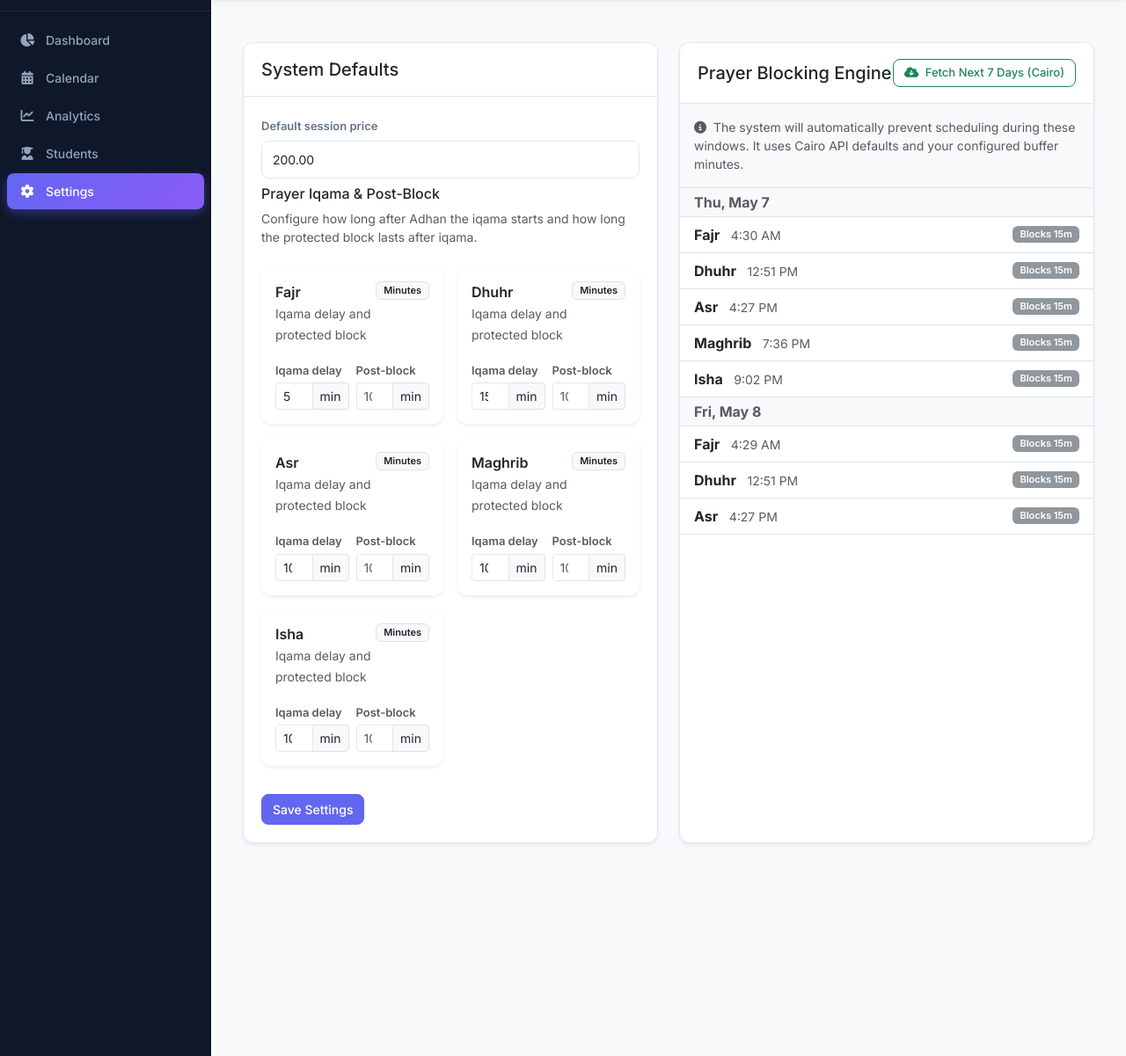
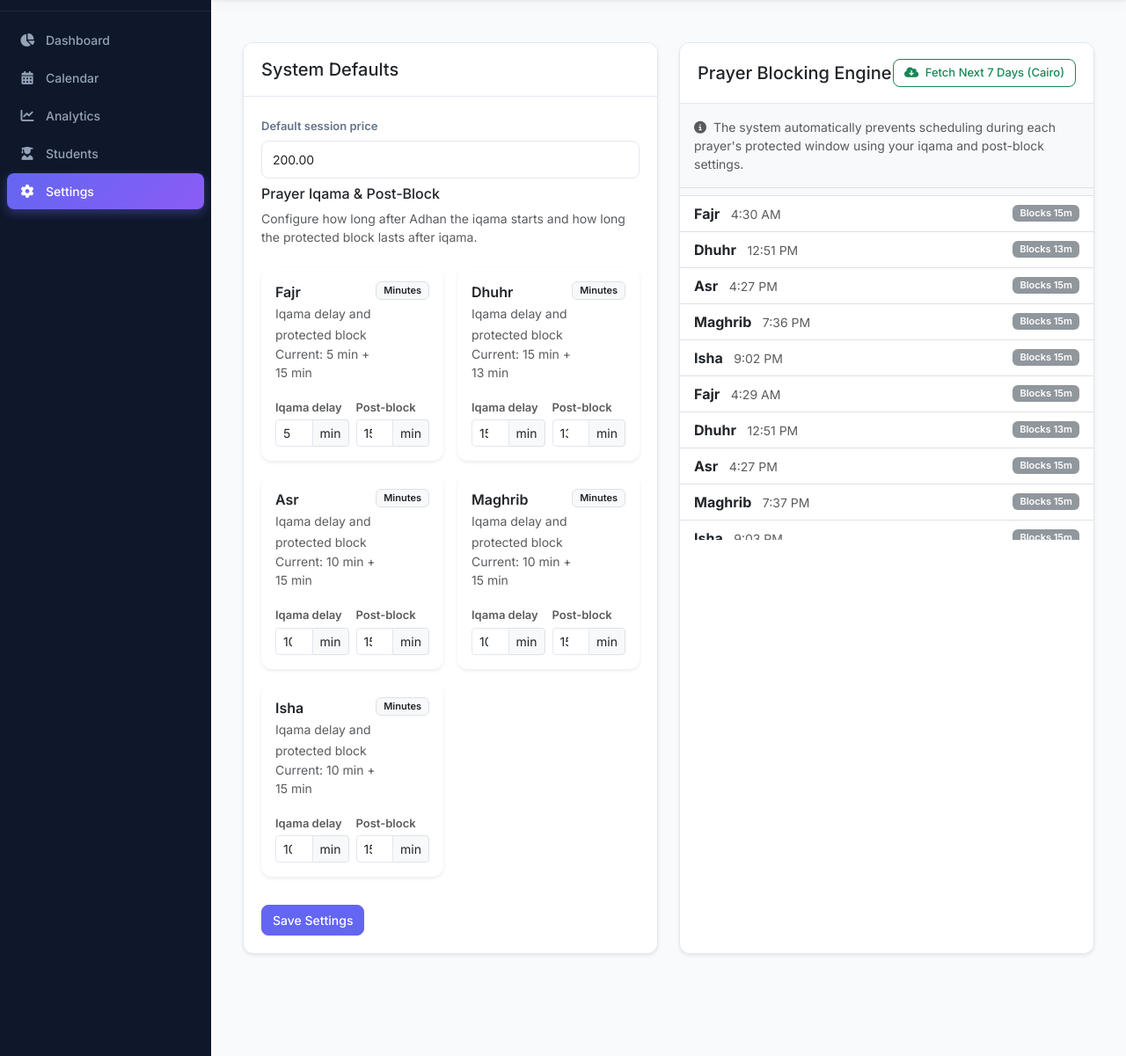
Before and after one commit to AhmedHashim04/TutorStud, a Django app: page /settings/ in a window 1280 px wide. Shown: the part 64-1265 px from the top of the page at 88% size. Run offline with Django 5.2, Linux system fonts and the light colour scheme; data comes from the database, SQL or seed files in the repository; both versions use the stored data as it was after the commit; data that the repository does not hold is empty.

Commit message:
feat: enhance global settings form to include post-block settings for prayers and update settings view to display current configurations

```diff
--- a/scheduler/forms.py
+++ b/scheduler/forms.py
@@ -218,7 +218,11 @@ class GlobalSettingsForm(forms.ModelForm):
 
     class Meta:
         model = GlobalSettings
-        fields = ['default_session_price', 'fajr_iqama_delay', 'dhuhr_iqama_delay', 'asr_iqama_delay', 'maghrib_iqama_delay', 'isha_iqama_delay']
+        fields = [
+            'default_session_price',
+            'fajr_iqama_delay', 'dhuhr_iqama_delay', 'asr_iqama_delay', 'maghrib_iqama_delay', 'isha_iqama_delay',
+            'fajr_post_block', 'dhuhr_post_block', 'asr_post_block', 'maghrib_post_block', 'isha_post_block',
+        ]
         widgets = {
             'default_session_price': forms.NumberInput(attrs={'class': 'form-control'})
         }
@@ -236,7 +240,6 @@ class GlobalSettingsForm(forms.ModelForm):
                 'class': common_input_class,
                 'min': 0,
                 'step': 1,
-                'placeholder': '10',
             })
         self.fields['default_session_price'].widget.attrs.update({'class': 'form-control'})
 
--- a/scheduler/services.py
+++ b/scheduler/services.py
@@ -48,6 +48,12 @@ def get_prayer_protected_period(prayer_obj, settings_obj=None):
 
     prayer_end = prayer_start + timedelta(minutes=post_block)
     return prayer_start, prayer_end
+
+
+def get_prayer_block_minutes(prayer_obj, settings_obj=None):
+    """Return the current configured protected duration in minutes for a prayer."""
+    start_dt, end_dt = get_prayer_protected_period(prayer_obj, settings_obj=settings_obj)
+    return max(0, int((end_dt - start_dt).total_seconds() // 60))
 
 def validate_session(start_time, duration_minutes, exclude_session_id=None, student_id=None):
     """
--- a/scheduler/views.py
+++ b/scheduler/views.py
@@ -7,7 +7,7 @@ from django.core.paginator import Paginator
 from datetime import timedelta
 from .models import Session, Student, RecurringSchedule, GlobalSettings, PrayerTime, COUNTRY_CHOICES
 from .forms import StudentForm, ManualSessionForm, GlobalSettingsForm, SessionRescheduleForm
-from .services import generate_sessions_for_student, generate_sessions_for_all_active_students, sync_future_sessions_for_student, CAIRO_TZ, fetch_cairo_prayer_times
+from .services import generate_sessions_for_student, generate_sessions_for_all_active_students, sync_future_sessions_for_student, CAIRO_TZ, fetch_cairo_prayer_times, get_prayer_block_minutes
 from datetime import datetime
 
 
@@ -401,11 +401,19 @@ def settings_view(request):
         form = GlobalSettingsForm(instance=settings_obj)
 
     today = timezone.localdate(timezone=CAIRO_TZ)
-    prayers = PrayerTime.objects.filter(date__gte=today, date__lte=today + timedelta(days=6)).order_by('date', 'adhan_time')
+    prayer_qs = PrayerTime.objects.filter(date__gte=today, date__lte=today + timedelta(days=6)).order_by('date', 'adhan_time')
+    prayers = []
+    for prayer in prayer_qs:
+        prayers.append({
+            'obj': prayer,
+            'block_minutes': get_prayer_block_minutes(prayer, settings_obj=settings_obj),
+            'iqama_delay': settings_obj.get_iqama_delay(prayer.prayer),
+        })
 
     return render(request, 'scheduler/settings.html', {
         'form': form,
         'prayers': prayers,
+        'settings_obj': settings_obj,
         'student_form': StudentForm(),
         'session_form': ManualSessionForm(),
         'students': Student.objects.filter(is_active=True),
--- a/templates/scheduler/settings.html
+++ b/templates/scheduler/settings.html
@@ -35,6 +35,7 @@
                                                     <div>
                                                         <div class="fw-semibold">{% trans "Fajr" %}</div>
                                                         <small class="text-muted">{% trans "Iqama delay and protected block" %}</small>
+                                                        <small class="text-muted d-block">{% trans "Current" %}: {{ form.fajr_iqama_delay.value|default_if_none:"" }} min + {{ form.fajr_post_block.value|default_if_none:"" }} min</small>
                                                     </div>
                                                     <span class="badge bg-light text-dark border">{% trans "Minutes" %}</span>
                                                 </div>
@@ -65,6 +66,7 @@
                                                     <div>
                                                         <div class="fw-semibold">{% trans "Dhuhr" %}</div>
                                                         <small class="text-muted">{% trans "Iqama delay and protected block" %}</small>
+                                                        <small class="text-muted d-block">{% trans "Current" %}: {{ form.dhuhr_iqama_delay.value|default_if_none:"" }} min + {{ form.dhuhr_post_block.value|default_if_none:"" }} min</small>
                                                     </div>
                                                     <span class="badge bg-light text-dark border">{% trans "Minutes" %}</span>
                                                 </div>
@@ -95,6 +97,7 @@
                                                     <div>
                                                         <div class="fw-semibold">{% trans "Asr" %}</div>
                                                         <small class="text-muted">{% trans "Iqama delay and protected block" %}</small>
+                                                        <small class="text-muted d-block">{% trans "Current" %}: {{ form.asr_iqama_delay.value|default_if_none:"" }} min + {{ form.asr_post_block.value|default_if_none:"" }} min</small>
                                                     </div>
                                                     <span class="badge bg-light text-dark border">{% trans "Minutes" %}</span>
                                                 </div>
@@ -125,6 +128,7 @@
                                                     <div>
                                                         <div class="fw-semibold">{% trans "Maghrib" %}</div>
                                                         <small class="text-muted">{% trans "Iqama delay and protected block" %}</small>
+                                                        <small class="text-muted d-block">{% trans "Current" %}: {{ form.maghrib_iqama_delay.value|default_if_none:"" }} min + {{ form.maghrib_post_block.value|default_if_none:"" }} min</small>
                                                     </div>
                                                     <span class="badge bg-light text-dark border">{% trans "Minutes" %}</span>
                                                 </div>
@@ -155,6 +159,7 @@
                                                     <div>
                                                         <div class="fw-semibold">{% trans "Isha" %}</div>
                                                         <small class="text-muted">{% trans "Iqama delay and protected block" %}</small>
+                                                        <small class="text-muted d-block">{% trans "Current" %}: {{ form.isha_iqama_delay.value|default_if_none:"" }} min + {{ form.isha_post_block.value|default_if_none:"" }} min</small>
                                                     </div>
                                                     <span class="badge bg-light text-dark border">{% trans "Minutes" %}</span>
                                                 </div>
@@ -205,10 +210,10 @@
                     <div class="p-3 bg-light border-bottom">
                         <small class="text-muted d-block">
                             <i class="fas fa-info-circle me-1"></i>
-                            The system will automatically prevent scheduling during these windows. It uses Cairo API defaults and your configured buffer minutes.
+                                {% trans "The system automatically prevents scheduling during each prayer's protected window using your iqama and post-block settings." %}
                         </small>
                     </div>
-                    {% if prayers %}
+                            {% if prayers %}
                         <div class="list-group list-group-flush" style="max-height: 400px; overflow-y: auto;">
                             {% regroup prayers by date as date_list %}
                             {% for date_group in date_list %}
@@ -218,10 +223,10 @@
                                 {% for p in date_group.list %}
                                 <div class="list-group-item d-flex justify-content-between align-items-center px-3 py-2">
                                     <div>
-                                        <strong>{{ p.get_prayer_display }}</strong>
-                                        <small class="text-muted ms-2">{{ p.adhan_time|time:"g:i A" }}</small>
+                                        <strong>{{ p.obj.get_prayer_display }}</strong>
+                                        <small class="text-muted ms-2">{{ p.obj.adhan_time|time:"g:i A" }}</small>
                                     </div>
-                                    <span class="badge bg-secondary opacity-75">Blocks {{ p.duration }}m</span>
+                                    <span class="badge bg-secondary opacity-75">Blocks {{ p.block_minutes }}m</span>
                                 </div>
                                 {% endfor %}
                             {% endfor %}
```
Also changed, not shown: db.sqlite3.
